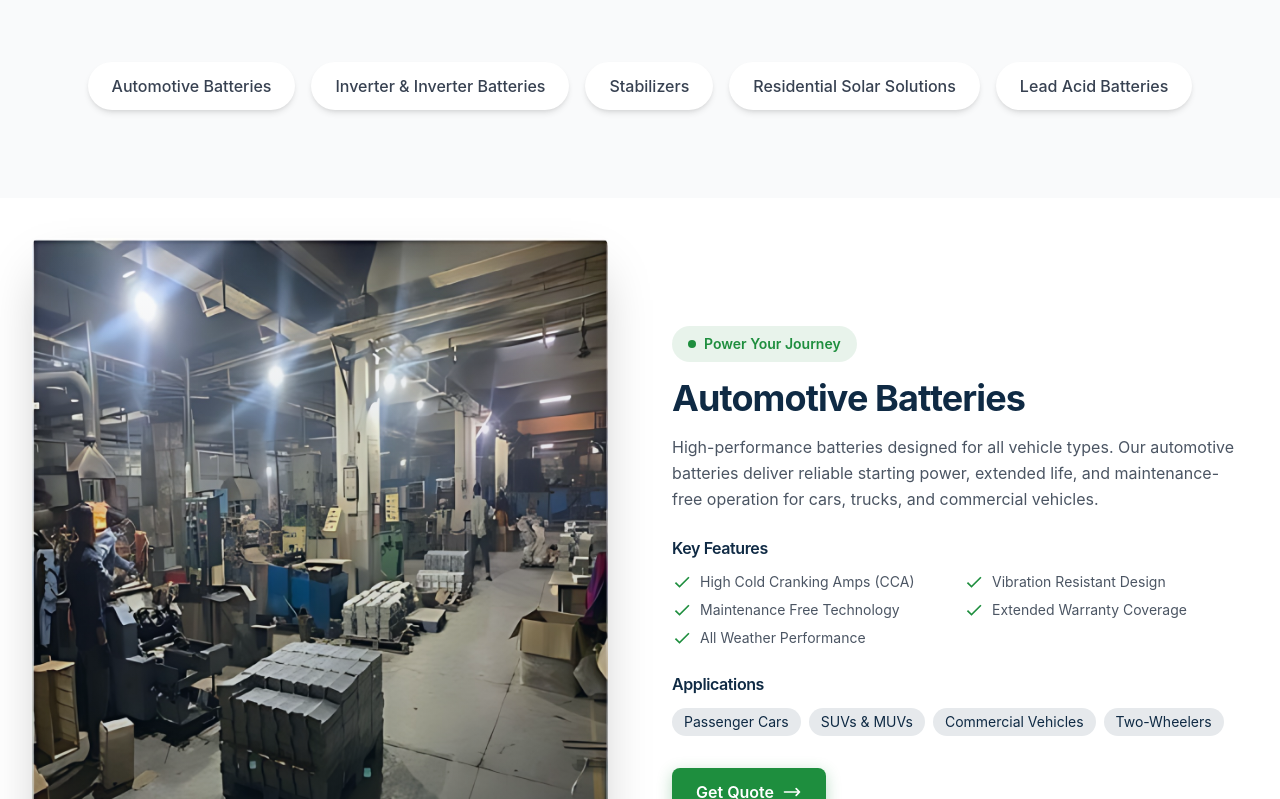
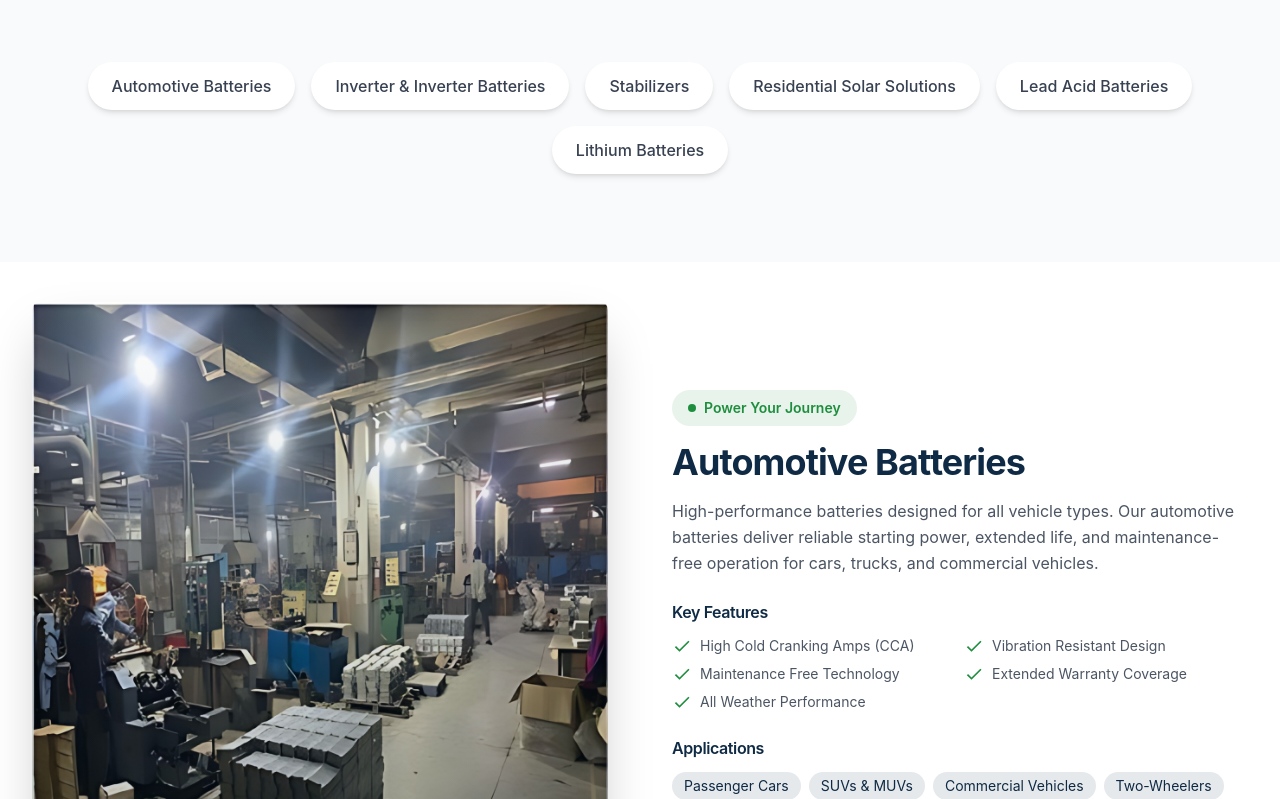
Before and after one commit to desirediv0/future-energy, a Next.js app: page /products in a window 1280 px wide. Shown: the part 781-1580 px from the top of the page. Built offline with nearby package versions, Linux system fonts and the light colour scheme.

Commit message:
feat: Add new products page with detailed listings for various energy solutions.

```diff
--- a/src/app/products/page.js
+++ b/src/app/products/page.js
@@ -93,6 +93,22 @@ export default function ProductsPage() {
                 'Cost Effective',
             ],
             applications: ['UPS Systems', 'Telecom Towers', 'Data Centers', 'Industrial Backup'],
+        },
+        {
+            id: 'lithium',
+            title: 'Lithium Batteries',
+            tagline: 'Advanced Energy Storage',
+            description:
+                'State-of-the-art Lithium batteries available in 48V and 51.2V configurations. Choose from 100Ah, 150Ah, and 200Ah capacities for efficient, long-lasting energy storage.',
+            image: '/card5.jpg',
+            features: [
+                '48V & 51.2V Voltage Options',
+                '100Ah, 150Ah, 200Ah Capacities',
+                'Built-in BMS Protection',
+                'Fast Charging & Long Life',
+                'Maintenance Free',
+            ],
+            applications: ['Solar Storage', 'Electric Vehicles', 'Telecom Hubs', 'Smart Microgrids'],
         },
     ];
 
```
